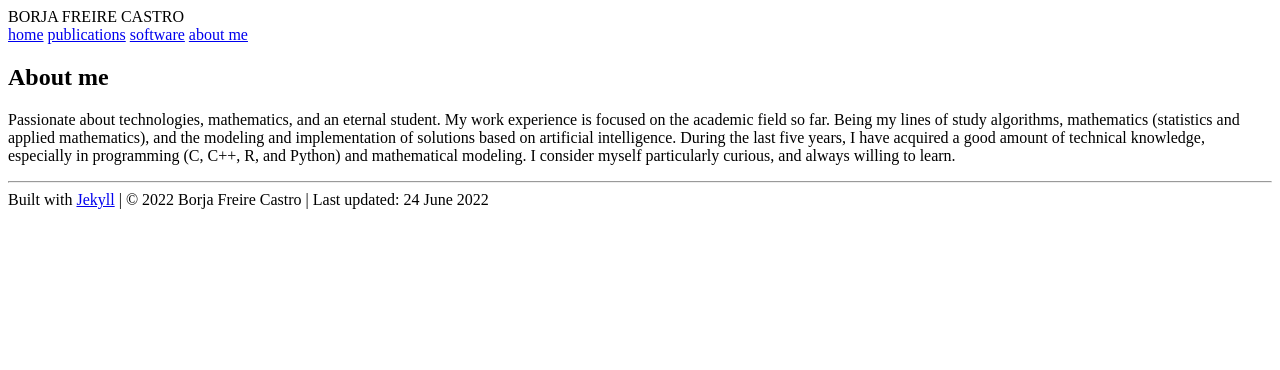
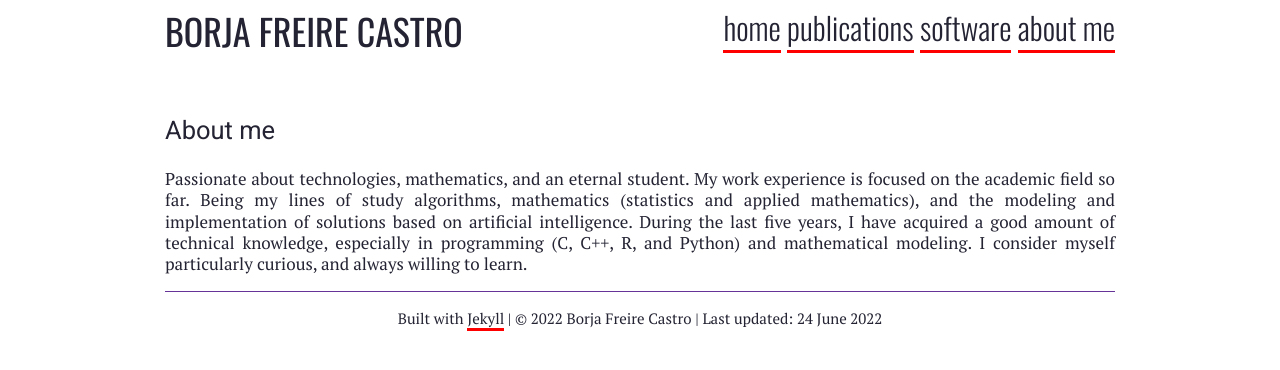
Before and after one commit to borjaf696/borjaf696.github.io, a Jekyll site: the page built from about.md, in a window 1280 px wide. Shown: the top 370 px of the page. Built offline with Jekyll 4.4.1, drawn with Linux system fonts in a browser that asks for light colours; nearby versions of some CDN libraries; a style sheet for code colours, icons or effects is not loaded.

Commit message:
Update head.html

```diff
--- a/_includes/head.html
+++ b/_includes/head.html
@@ -13,5 +13,5 @@
     <meta name=twitter:title content="Archie">
     <meta name=twitter:description content> -->
     <style type="text/css">@font-face{font-family:'Material Icons';font-style:normal;font-weight:400;src:url(https://fonts.gstatic.com/s/materialicons/v99/flUhRq6tzZclQEJ-Vdg-IuiaDsNa.woff) format('woff');}.material-icons{font-family:'Material Icons';font-weight:normal;font-style:normal;font-size:24px;line-height:1;letter-spacing:normal;text-transform:none;display:inline-block;white-space:nowrap;word-wrap:normal;direction:ltr;font-feature-settings:'liga';}@font-face{font-family:'Material Icons';font-style:normal;font-weight:400;src:url(https://fonts.gstatic.com/s/materialicons/v99/flUhRq6tzZclQEJ-Vdg-IuiaDsNcIhQ8tQ.woff2) format('woff2');}.material-icons{font-family:'Material Icons';font-weight:normal;font-style:normal;font-size:24px;line-height:1;letter-spacing:normal;text-transform:none;display:inline-block;white-space:nowrap;word-wrap:normal;direction:ltr;-webkit-font-feature-settings:'liga';-webkit-font-smoothing:antialiased;}</style>
-    <link href="{{ 'assets/css/main.css' | relative_url }}" rel="stylesheet" type="text/css" media="all"/>
+    <link href="{{ 'assets/css/main_2.css' | relative_url }}" rel="stylesheet" type="text/css" media="all"/>
 </head>
```
